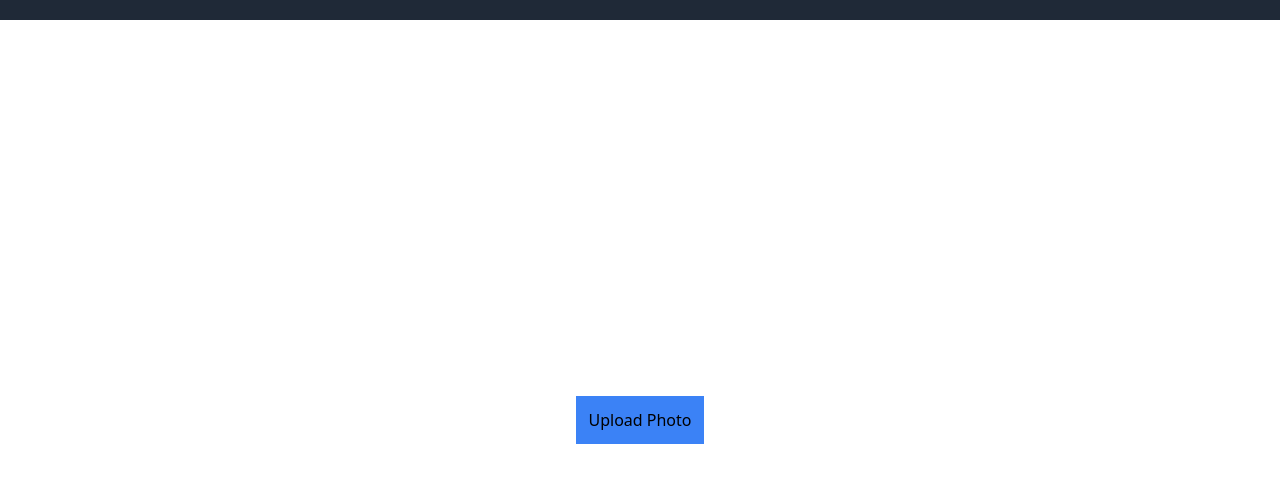
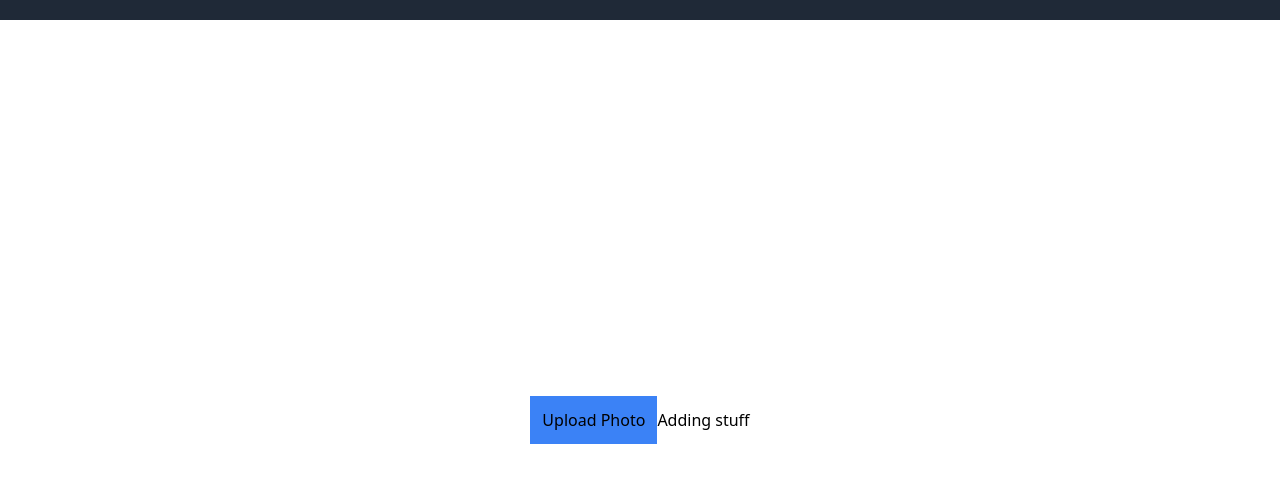
Before and after one commit to Collin-Lung/mobility, a website: page public/index.html in a window 1280 px wide. Shown: the part 88-570 px from the top of the page. Drawn offline with Linux system fonts and the light colour scheme.

Commit message:
added a button

```diff
--- a/public/index.html
+++ b/public/index.html
@@ -32,6 +32,10 @@
       <button class="p-3 bg-blue-500 ">
         Upload Photo
       </button>
+
+      <button>
+        Adding stuff
+      </button>
     </div>
   </main>
 
```
